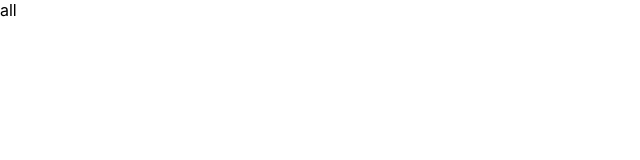
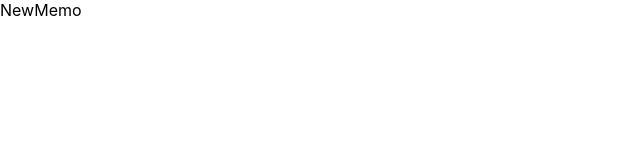
Before and after one commit to hananina/react-memo-app, a React (Create React App) app: page /new-memo in a window 1280 px wide. Shown: the top 160 px of the page, without its empty margins (0-640 px from the left). Built offline with nearby package versions, Linux system fonts and the light colour scheme.

Commit message:
add exact path

```diff
--- a/src/App.js
+++ b/src/App.js
@@ -10,7 +10,7 @@ function App() {
     <div>
       <Switch>
         {' '}
-        <Route path="/">
+        <Route path="/" exact>
           <AllMemos />
         </Route>
         <Route path="/memo">
```
